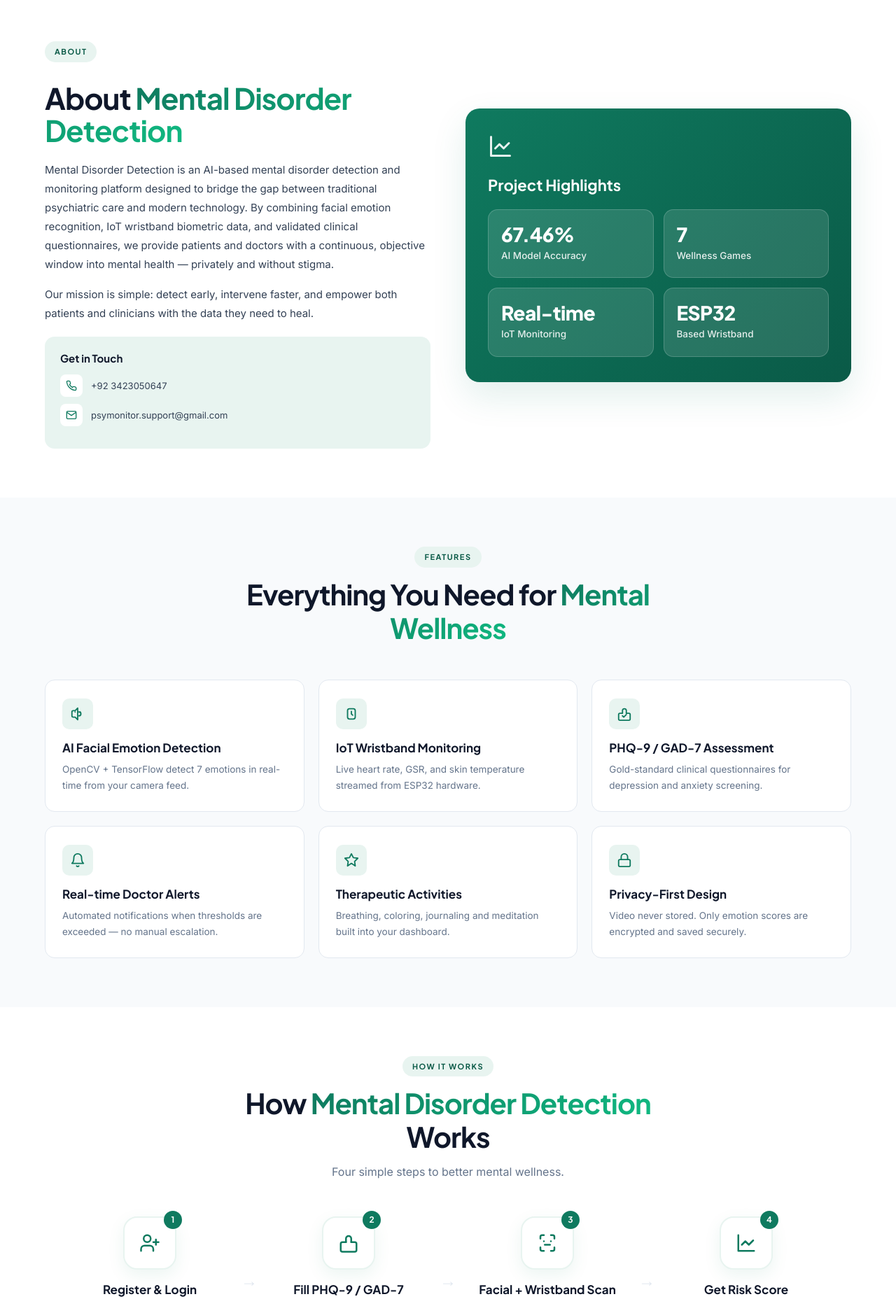
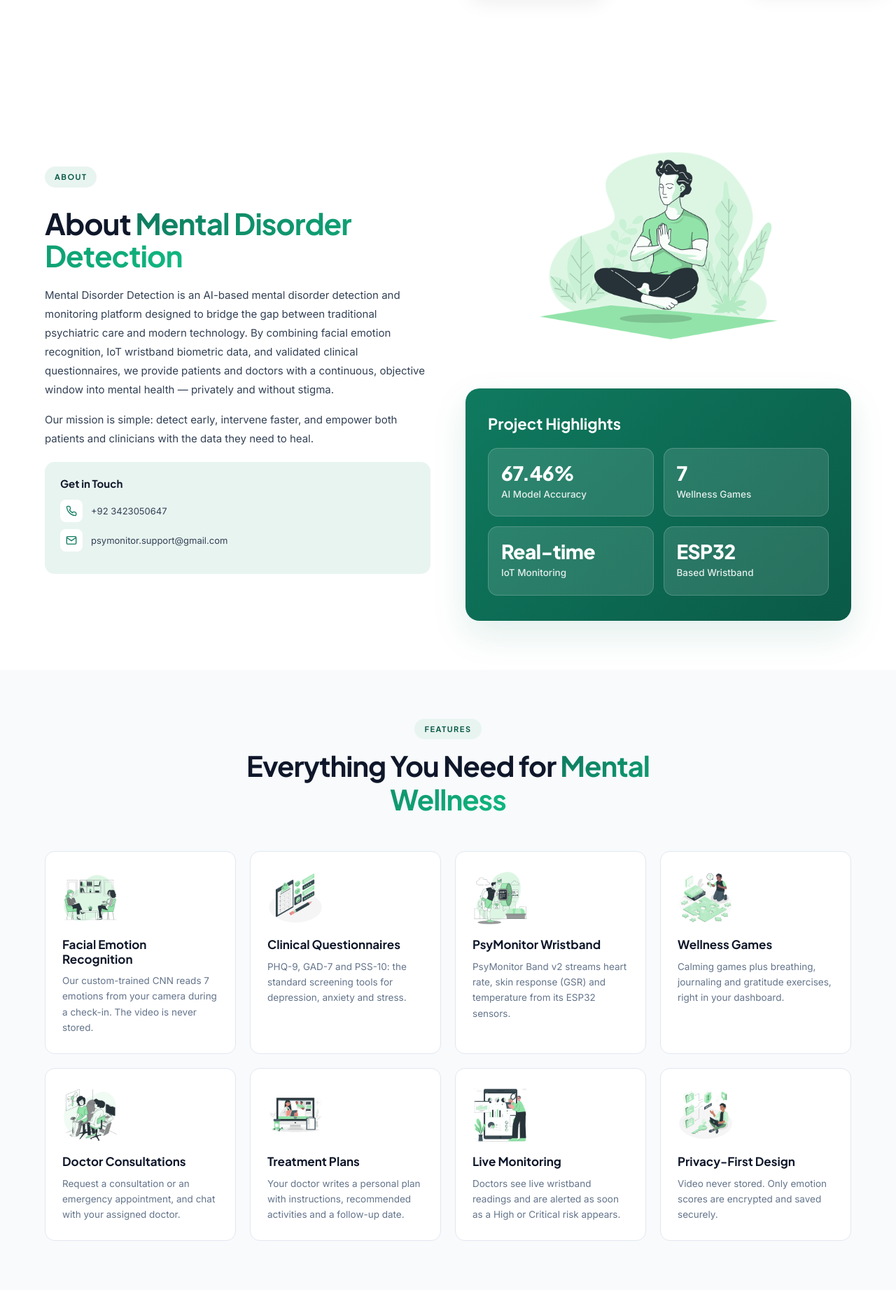
Before and after one commit to Syed-Khizer-Rizvi/MentalDisorderDetection-Website, a Flask app: page / in a window 1280 px wide. Shown: the part 744-2600 px from the top of the page at 70% size. Run offline with Flask 3, Linux system fonts and the light colour scheme.

Commit message:
Batch 3 Refurbish: custom illustrations, hero animation, scroll reveals, smooth transitions
Co-Authored-By: Claude Opus 5.5 <noreply@anthropic.com>

```diff
--- a/static/css/style.css
+++ b/static/css/style.css
@@ -213,19 +204,15 @@ ul { list-style: none; }
 .form-group :is(input, select, textarea)[aria-invalid="true"] { border-color: #F87171; }
 
 /* ========== FEATURES ========== */
-.features-grid { display: grid; grid-template-columns: repeat(3, 1fr); gap: 20px; }
+.features-grid { display: grid; grid-template-columns: repeat(4, minmax(0, 1fr)); gap: 20px; }
 .feat-card {
     background: #fff; padding: 26px 24px; border-radius: 14px;
     border: 1px solid var(--border); transition: all 0.3s;
 }
 .feat-card:hover { transform: translateY(-5px); box-shadow: var(--shadow); border-color: var(--primary); }
-.feat-icon {
-    width: 44px; height: 44px;
-    background: var(--primary-light); color: var(--primary);
-    border-radius: 10px;
-    display: flex; align-items: center; justify-content: center;
-    margin-bottom: 16px;
-}
+/* 80x80 illustration on every card */
+.feat-art { width: 80px; height: 80px; margin-bottom: 16px; }
+.feat-art img { display: block; width: 80px; max-width: 100%; height: auto; }
 .feat-card h3 { font-size: 17px; margin-bottom: 10px; }
 .feat-card p { font-size: 13.5px; color: var(--muted); line-height: 1.65; }
 
@@ -242,20 +229,12 @@ ul { list-style: none; }
     font-family: 'Plus Jakarta Sans', sans-serif;
     z-index: 2;
 }
-.step-circle {
-    width: 76px; height: 76px;
-    background: #fff;
-    border-radius: 20px;
-    display: flex; align-items: center; justify-content: center;
-    color: var(--primary);
-    border: 2px solid var(--primary-light);
-    box-shadow: var(--shadow);
-}
+.step-art { display: block; width: 120px; max-width: 100%; height: auto; }
 .step-item h3 { font-size: 17px; margin-bottom: 8px; }
 .step-item p { font-size: 13px; color: var(--muted); line-height: 1.6; }
 .step-arrow {
-    color: var(--border); font-size: 24px; align-self: center;
-    margin-top: 20px;
+    color: var(--border); font-size: 24px; align-self: flex-start;
+    margin-top: 46px;   /* level with the middle of the 120px illustrations */
 }
 
 /* ========== CONTACT ========== */
@@ -533,3 +507,42 @@ ul { list-style: none; }
     color: #B91C1C;
     border: 1px solid #FCA5A5;
 }
+/* ========== ILLUSTRATIONS (static/illustrations) ========== */
+.about-right { display: flex; flex-direction: column; align-items: center; gap: 24px; }
+.about-art { display: block; width: 100%; max-width: 360px; height: auto; }
+.about-right .highlights-card { width: 100%; }
+.team-art { display: block; width: 100%; max-width: 400px; height: auto; margin: 0 auto 12px; }
+
+/* ========== MOTION ==========
+   Hero: headline, then buttons, then illustration, 150 ms apart.
+   Sections: fade + rise 20px as they scroll into view (static/js/site_motion.js adds .reveal / .is-visible).
+   Pages: fade in on load, fade out for 300 ms when an internal link is followed.
+   Everything is switched off for visitors who prefer reduced motion. */
+@keyframes rise-in { from { opacity: 0; transform: translateY(20px); } to { opacity: 1; transform: none; } }
+.hero-left > :is(.hero-pill, h1, .hero-sub) { animation: rise-in 0.6s ease both; }
+.hero-left > :is(.hero-cta, .hero-trust) { animation: rise-in 0.6s ease 0.15s both; }
+.hero-right { animation: rise-in 0.7s ease 0.3s both; }
+
+.reveal-ready .reveal {
+    opacity: 0; translate: 0 20px;
+    transition: opacity 0.6s ease, translate 0.6s ease;
+    transition-delay: var(--reveal-delay, 0ms);
+}
+.reveal-ready .reveal.is-visible { opacity: 1; translate: none; }
+
+@keyframes page-in { from { opacity: 0; } to { opacity: 1; } }
+@keyframes page-out { from { opacity: 1; } to { opacity: 0; } }
+body.page-fade { animation: page-in 0.3s ease both; }
+body.page-fade.page-leaving { animation: page-out 0.3s ease both; }
+
+/* Every button on the public pages lifts the same way */
+:is(.btn-primary, .btn-outline, .btn-white):hover { transform: translateY(-2px); box-shadow: var(--shadow); }
+.btn:active { transform: translateY(0); }
+
+@media (prefers-reduced-motion: reduce) {
+    html { scroll-behavior: auto; }
+    .hero-left > *, .hero-right, body.page-fade, body.page-fade.page-leaving,
+    .float-card, .pill-dot { animation: none !important; }
+    .reveal-ready .reveal { opacity: 1; translate: none; transition: none; }
+    :is(.btn-primary, .btn-outline, .btn-white):hover { transform: none; }
+}
--- /dev/null
+++ b/static/js/site_motion.js
@@ -0,0 +1,63 @@
+// Public pages (templates/base.html): scroll reveals on the home page and a short fade between pages.
+// No libraries. Nothing here runs for visitors who prefer reduced motion, and without this script
+// every element is simply visible (the hidden state only exists once .reveal-ready is set).
+(function () {
+  const reduceMotion = window.matchMedia('(prefers-reduced-motion: reduce)').matches;
+  if (reduceMotion) return;
+
+  // ---- Scroll reveal (home page sections; the hero has its own entrance animation) ----
+  const REVEAL = ['.section-head', '.about-left', '.about-art', '.highlights-card', '.feat-card', '.step-item',
+    '.team-art', '.team-member-card', '.supervisor-row', '.contact-form-card', '.info-card'];
+  if (document.querySelector('.hero') && 'IntersectionObserver' in window) {
+    const counts = new Map();
+    const targets = [];
+    document.querySelectorAll(REVEAL.join(',')).forEach((el) => {
+      if (el.closest('.hero')) return;
+      const n = counts.get(el.parentElement) || 0;   // cards in the same grid come in one after another
+      counts.set(el.parentElement, n + 1);
+      el.style.setProperty('--reveal-delay', `${Math.min(n, 5) * 80}ms`);
+      el.classList.add('reveal');
+      targets.push(el);
+    });
+    document.documentElement.classList.add('reveal-ready');
+
+    const finish = (el) => {   // hand the element back to its normal styles (hover lifts etc.)
+      el.classList.remove('reveal', 'is-visible');
+      el.style.removeProperty('--reveal-delay');
+    };
+    const observer = new IntersectionObserver((entries) => {
+      entries.forEach((entry) => {
+        if (!entry.isIntersecting) return;
+        const el = entry.target;
+        observer.unobserve(el);
+        el.classList.add('is-visible');
+        const onEnd = (event) => {
+          if (event.target !== el || event.propertyName !== 'opacity') return;
+          el.removeEventListener('transitionend', onEnd);
+          finish(el);
+        };
+        el.addEventListener('transitionend', onEnd);
+        setTimeout(() => finish(el), 1500);   // in case transitionend never fires (e.g. a background tab)
+      });
+    }, { rootMargin: '0px 0px -8% 0px', threshold: 0.12 });
+    targets.forEach((el) => observer.observe(el));
+  }
+
+  // ---- Page transition: fade out for 300 ms, then follow the link ----
+  const FADE_MS = 300;
+  document.addEventListener('click', (event) => {
+    if (event.defaultPrevented || event.button !== 0 || event.metaKey || event.ctrlKey || event.shiftKey || event.altKey) return;
+    const link = event.target.closest('a[href]');
+    if (!link || (link.target && link.target !== '_self') || link.hasAttribute('download')) return;
+    const url = new URL(link.href, window.location.href);
+    if (url.origin !== window.location.origin) return;   // external, mailto:, tel:
+    if (url.pathname === window.location.pathname && url.search === window.location.search) return;   // same page: #anchors just scroll
+    event.preventDefault();
+    document.body.classList.add('page-leaving');
+    setTimeout(() => { window.location.href = url.href; }, FADE_MS);
+  });
+  // Coming back with the browser's Back button can restore the faded-out page from cache
+  window.addEventListener('pageshow', (event) => {
+    if (event.persisted) document.body.classList.remove('page-leaving');
+  });
+})();
--- a/templates/base.html
+++ b/templates/base.html
@@ -9,7 +9,7 @@
     <link rel="stylesheet" href="{{ url_for('static', filename='css/style.css') }}">
     <link rel="stylesheet" href="{{ url_for('static', filename='css/ui.css') }}">
 </head>
-<body>
+<body class="page-fade">
 
     <!-- ========== NAVBAR ========== -->
     <nav class="navbar">
@@ -89,5 +89,6 @@
         </div>
     </footer>
 
+    <script src="{{ url_for('static', filename='js/site_motion.js') }}" defer></script>
 </body>
 </html>
--- a/templates/home.html
+++ b/templates/home.html
@@ -23,12 +23,11 @@
         </div>
 
         <div class="hero-right">
-            <div class="hero-brain">
-                <svg viewBox="0 0 100 100" fill="none" stroke="white" stroke-width="2.5">
-                    <path d="M35 30 Q25 35 25 50 Q25 65 35 70 Q40 75 50 75 Q60 75 65 70 Q75 65 75 50 Q75 35 65 30 Q60 25 50 25 Q40 25 35 30 Z" fill="rgba(255,255,255,0.15)"/>
-                    <path d="M50 25 L50 75 M35 40 Q50 45 65 40 M35 60 Q50 55 65 60"/>
-                </svg>
-            </div>
+            {# Above the fold, so it loads straight away (lazy loading would delay the largest image on the page) #}
+            <img class="hero-art" src="{{ url_for('static', filename='illustrations/hero.png') }}" width="1000" height="1000"
+                 fetchpriority="high" decoding="async"
+                 alt="Illustration of a stressed woman holding up a heavy load of bills, deadlines and worries">
+            <div class="hero-cards" aria-hidden="true">
             <div class="float-card card-top-left">
                 <div class="fc-head"><div class="fc-icon">⌚</div> Heart Rate</div>
                 <div class="fc-value">72 <span>BPM</span></div>
@@ -48,6 +47,7 @@
             <div class="float-card card-bottom-right">
                 <div class="fc-head small">Brain Activity</div>
                 <svg class="fc-wave big" viewBox="0 0 120 30"><polyline points="0,15 10,15 15,8 20,22 25,10 30,18 40,15 45,5 50,25 55,12 65,15 70,8 75,20 80,10 90,15 95,6 100,22 105,13 120,15" fill="none" stroke="#0F7A5F" stroke-width="1.5"/></svg>
+            </div>
             </div>
         </div>
     </div>
@@ -77,8 +77,9 @@
             </div>
 
             <div class="about-right">
+                <img class="about-art" src="{{ url_for('static', filename='illustrations/about.png') }}" width="1000" height="1000"
+                     loading="lazy" decoding="async" alt="Illustration of a calm person meditating cross-legged among plants">
                 <div class="highlights-card" aria-labelledby="highlightsTitle">
-                    <div class="team-icon"><svg width="36" height="36" viewBox="0 0 24 24" fill="none" stroke="currentColor" stroke-width="2" stroke-linecap="round" stroke-linejoin="round" aria-hidden="true"><path d="M3 3v18h18"/><path d="M7 14l4-4 4 4 5-5"/></svg></div>
                     <h3 id="highlightsTitle">Project Highlights</h3>
                     <ul class="hl-grid">
                         <li><strong>67.46%</strong><span>AI Model Accuracy</span></li>
@@ -102,37 +103,49 @@
 
         <div class="features-grid">
             <div class="feat-card">
-                <div class="feat-icon"><svg width="22" height="22" viewBox="0 0 24 24" fill="none" stroke="currentColor" stroke-width="2" stroke-linecap="round" stroke-linejoin="round"><path d="M3 9v6a2 2 0 0 0 2 2h3l4 4V3l-4 4H5a2 2 0 0 0-2 2z"/><path d="M14 9a3 3 0 0 1 0 6"/><path d="M8 9h.01M12 9h.01M16 9h.01"/></svg></div>
-                <h3>AI Facial Emotion Detection</h3>
-                <p>OpenCV + TensorFlow detect 7 emotions in real-time from your camera feed.</p>
+                <div class="feat-art"><img src="{{ url_for('static', filename='illustrations/assessment.png') }}" width="80" height="80" loading="lazy" decoding="async" alt="Illustration of a patient talking with a psychologist"></div>
+                <h3>Facial Emotion Recognition</h3>
+                <p>Our custom-trained CNN reads 7 emotions from your camera during a check-in. The video is never stored.</p>
             </div>
 
             <div class="feat-card">
-                <div class="feat-icon"><svg width="22" height="22" viewBox="0 0 24 24" fill="none" stroke="currentColor" stroke-width="2" stroke-linecap="round" stroke-linejoin="round"><rect x="6" y="4" width="12" height="16" rx="3"/><path d="M12 8v4l2 2"/></svg></div>
-                <h3>IoT Wristband Monitoring</h3>
-                <p>Live heart rate, GSR, and skin temperature streamed from ESP32 hardware.</p>
+                <div class="feat-art"><img src="{{ url_for('static', filename='illustrations/questionnaire.png') }}" width="80" height="80" loading="lazy" decoding="async" alt="Illustration of a questionnaire checklist on a clipboard with a pencil"></div>
+                <h3>Clinical Questionnaires</h3>
+                <p>PHQ-9, GAD-7 and PSS-10: the standard screening tools for depression, anxiety and stress.</p>
             </div>
 
             <div class="feat-card">
-                <div class="feat-icon"><svg width="22" height="22" viewBox="0 0 24 24" fill="none" stroke="currentColor" stroke-width="2" stroke-linecap="round" stroke-linejoin="round"><path d="M9 11H5a2 2 0 0 0-2 2v7a2 2 0 0 0 2 2h14a2 2 0 0 0 2-2v-7a2 2 0 0 0-2-2h-4"/><path d="M9 11V7a3 3 0 0 1 6 0v4"/><polyline points="9 15 11 17 15 13"/></svg></div>
-                <h3>PHQ-9 / GAD-7 Assessment</h3>
-                <p>Gold-standard clinical questionnaires for depression and anxiety screening.</p>
+                <div class="feat-art"><img src="{{ url_for('static', filename='illustrations/wristband.png') }}" width="80" height="80" loading="lazy" decoding="async" alt="Illustration of a runner checking heart rate on a smartwatch"></div>
+                <h3>PsyMonitor Wristband</h3>
+                <p>PsyMonitor Band v2 streams heart rate, skin response (GSR) and temperature from its ESP32 sensors.</p>
             </div>
 
             <div class="feat-card">
-                <div class="feat-icon"><svg width="22" height="22" viewBox="0 0 24 24" fill="none" stroke="currentColor" stroke-width="2" stroke-linecap="round" stroke-linejoin="round"><path d="M18 8A6 6 0 0 0 6 8c0 7-3 9-3 9h18s-3-2-3-9"/><path d="M13.73 21a2 2 0 0 1-3.46 0"/></svg></div>
-                <h3>Real-time Doctor Alerts</h3>
-                <p>Automated notifications when thresholds are exceeded — no manual escalation.</p>
+                <div class="feat-art"><img src="{{ url_for('static', filename='illustrations/games.png') }}" width="80" height="80" loading="lazy" decoding="async" alt="Illustration of a person relaxing with a jigsaw puzzle"></div>
+                <h3>Wellness Games</h3>
+                <p>Calming games plus breathing, journaling and gratitude exercises, right in your dashboard.</p>
             </div>
 
             <div class="feat-card">
-                <div class="feat-icon"><svg width="22" height="22" viewBox="0 0 24 24" fill="none" stroke="currentColor" stroke-width="2" stroke-linecap="round" stroke-linejoin="round"><polygon points="12 2 15 8 22 9 17 14 18 21 12 17 6 21 7 14 2 9 9 8 12 2"/></svg></div>
-                <h3>Therapeutic Activities</h3>
-                <p>Breathing, coloring, journaling and meditation built into your dashboard.</p>
+                <div class="feat-art"><img src="{{ url_for('static', filename='illustrations/consultation.png') }}" width="80" height="80" loading="lazy" decoding="async" alt="Illustration of a doctor consulting with a patient"></div>
+                <h3>Doctor Consultations</h3>
+                <p>Request a consultation or an emergency appointment, and chat with your assigned doctor.</p>
             </div>
 
             <div class="feat-card">
-                <div class="feat-icon"><svg width="22" height="22" viewBox="0 0 24 24" fill="none" stroke="currentColor" stroke-width="2" stroke-linecap="round" stroke-linejoin="round"><rect x="3" y="11" width="18" height="11" rx="2"/><path d="M7 11V7a5 5 0 0 1 10 0v4"/></svg></div>
+                <div class="feat-art"><img src="{{ url_for('static', filename='illustrations/treatment.png') }}" width="80" height="80" loading="lazy" decoding="async" alt="Illustration of an online therapy session on a computer screen"></div>
+                <h3>Treatment Plans</h3>
+                <p>Your doctor writes a personal plan with instructions, recommended activities and a follow-up date.</p>
+            </div>
+
+            <div class="feat-card">
+                <div class="feat-art"><img src="{{ url_for('static', filename='illustrations/monitoring.png') }}" width="80" height="80" loading="lazy" decoding="async" alt="Illustration of a person analysing charts on a large screen"></div>
+                <h3>Live Monitoring</h3>
+                <p>Doctors see live wristband readings and are alerted as soon as a High or Critical risk appears.</p>
+            </div>
+
+            <div class="feat-card">
+                <div class="feat-art"><img src="{{ url_for('static', filename='illustrations/privacy.png') }}" width="80" height="80" loading="lazy" decoding="async" alt="Illustration of a person on a laptop beside locked private folders and a key"></div>
                 <h3>Privacy-First Design</h3>
                 <p>Video never stored. Only emotion scores are encrypted and saved securely.</p>
             </div>
@@ -153,40 +166,40 @@
             <div class="step-item">
                 <div class="step-wrap">
                     <span class="step-num">1</span>
-                    <div class="step-circle"><svg width="30" height="30" viewBox="0 0 24 24" fill="none" stroke="currentColor" stroke-width="2" stroke-linecap="round" stroke-linejoin="round"><path d="M16 21v-2a4 4 0 0 0-4-4H6a4 4 0 0 0-4 4v2"/><circle cx="9" cy="7" r="4"/><line x1="19" y1="8" x2="19" y2="14"/><line x1="22" y1="11" x2="16" y2="11"/></svg></div>
+                    <img class="step-art" src="{{ url_for('static', filename='illustrations/assessment.png') }}" width="120" height="120" loading="lazy" decoding="async" alt="Illustration of a patient talking with a psychologist">
                 </div>
-                <h3>Register & Login</h3>
-                <p>Create a secure account in under a minute.</p>
+                <h3>Take the Assessment</h3>
+                <p>Answer the PHQ-9, GAD-7 and PSS questionnaires, then an optional facial emotion scan.</p>
             </div>
-            <div class="step-arrow">→</div>
+            <div class="step-arrow" aria-hidden="true">→</div>
 
             <div class="step-item">
                 <div class="step-wrap">
                     <span class="step-num">2</span>
-                    <div class="step-circle"><svg width="30" height="30" viewBox="0 0 24 24" fill="none" stroke="currentColor" stroke-width="2" stroke-linecap="round" stroke-linejoin="round"><path d="M9 11H5a2 2 0 0 0-2 2v7a2 2 0 0 0 2 2h14a2 2 0 0 0 2-2v-7a2 2 0 0 0-2-2h-4"/><path d="M9 11V7a3 3 0 0 1 6 0v4"/></svg></div>
+                    <img class="step-art" src="{{ url_for('static', filename='illustrations/monitoring.png') }}" width="120" height="120" loading="lazy" decoding="async" alt="Illustration of a person analysing charts on a large screen">
                 </div>
-                <h3>Fill PHQ-9 / GAD-7</h3>
-                <p>Take clinically validated assessments.</p>
+                <h3>Continuous Monitoring</h3>
+                <p>Your PsyMonitor wristband keeps tracking stress signals between check-ins.</p>
             </div>
-            <div class="step-arrow">→</div>
+            <div class="step-arrow" aria-hidden="true">→</div>
 
             <div class="step-item">
                 <div class="step-wrap">
                     <span class="step-num">3</span>
-                    <div class="step-circle"><svg width="30" height="30" viewBox="0 0 24 24" fill="none" stroke="currentColor" stroke-width="2" stroke-linecap="round" stroke-linejoin="round"><path d="M4 7V5a2 2 0 0 1 2-2h2M4 17v2a2 2 0 0 0 2 2h2M20 7V5a2 2 0 0 0-2-2h-2M20 17v2a2 2 0 0 1-2 2h-2M8 10h.01M16 10h.01M9 14h6"/></svg></div>
+                    <img class="step-art" src="{{ url_for('static', filename='illustrations/consultation.png') }}" width="120" height="120" loading="lazy" decoding="async" alt="Illustration of a doctor consulting with a patient">
                 </div>
-                <h3>Facial + Wristband Scan</h3>
-                <p>AI analyzes emotion and biometric signals.</p>
+                <h3>Consult Your Doctor</h3>
+                <p>Your assigned doctor reviews your risk score and answers your requests.</p>
             </div>
-            <div class="step-arrow">→</div>
+            <div class="step-arrow" aria-hidden="true">→</div>
 
             <div class="step-item">
                 <div class="step-wrap">
                     <span class="step-num">4</span>
-                    <div class="step-circle"><svg width="30" height="30" viewBox="0 0 24 24" fill="none" stroke="currentColor" stroke-width="2" stroke-linecap="round" stroke-linejoin="round"><path d="M3 3v18h18"/><path d="M7 14l4-4 4 4 5-5"/></svg></div>
+                    <img class="step-art" src="{{ url_for('static', filename='illustrations/treatment.png') }}" width="120" height="120" loading="lazy" decoding="async" alt="Illustration of an online therapy session on a computer screen">
                 </div>
-                <h3>Get Risk Score</h3>
-                <p>Receive personalized recommendations.</p>
+                <h3>Follow Your Treatment Plan</h3>
+                <p>Daily activities and games from your doctor's personal plan.</p>
             </div>
         </div>
     </div>
@@ -194,6 +207,8 @@
 <!-- ========== TEAM SECTION ========== -->
 <section class="section" id="team">
     <div class="container">
+        <img class="team-art" src="{{ url_for('static', filename='illustrations/team.png') }}" width="1000" height="1000"
+             loading="lazy" decoding="async" alt="Illustration of a team of four medical professionals standing together">
         <div class="section-head">
             <span class="eyebrow">OUR TEAM</span>
             <h2>Meet the <span class="text-gradient">Developers</span></h2>
```
Also changed, not shown: other parts of static/css/style.css (+17 -31 lines), static/illustrations/about.png (added), static/illustrations/assessment.png (added), static/illustrations/consultation.png (added), static/illustrations/games.png (added), static/illustrations/hero.png (added), static/illustrations/monitoring.png (added), static/illustrations/privacy.png (added), static/illustrations/questionnaire.png (added), static/illustrations/team.png (added), static/illustrations/treatment.png (added), static/illustrations/wristband.png (added).
